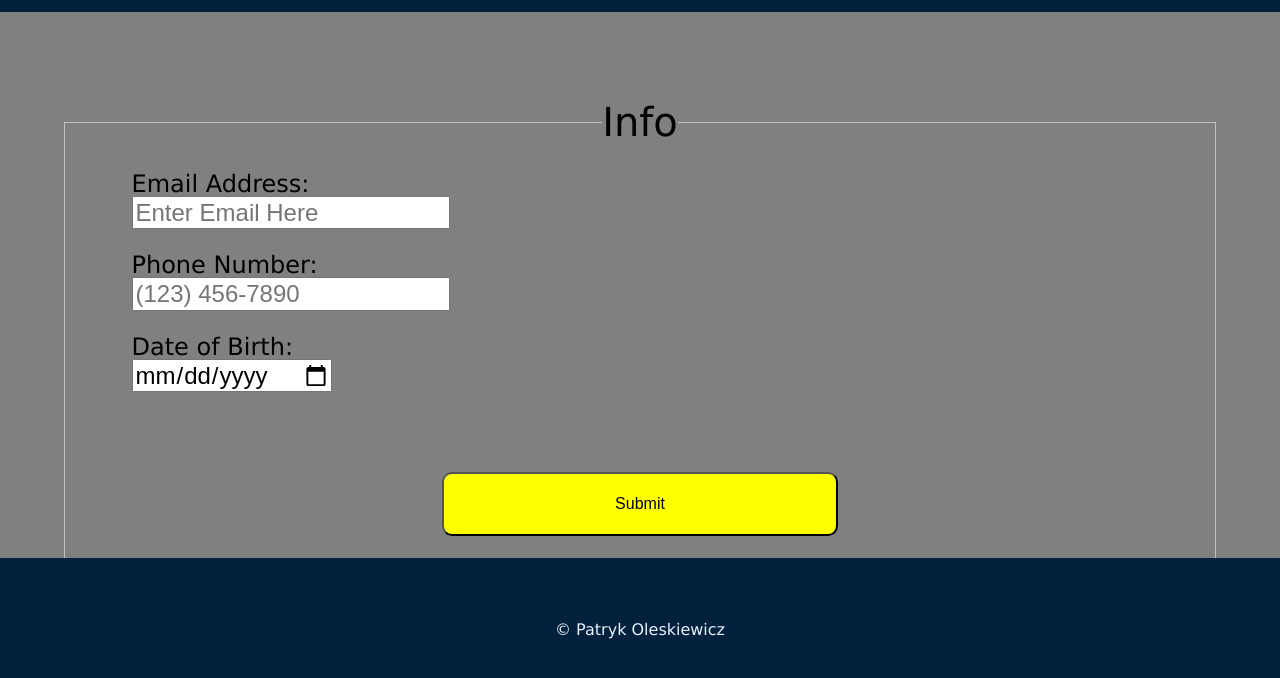
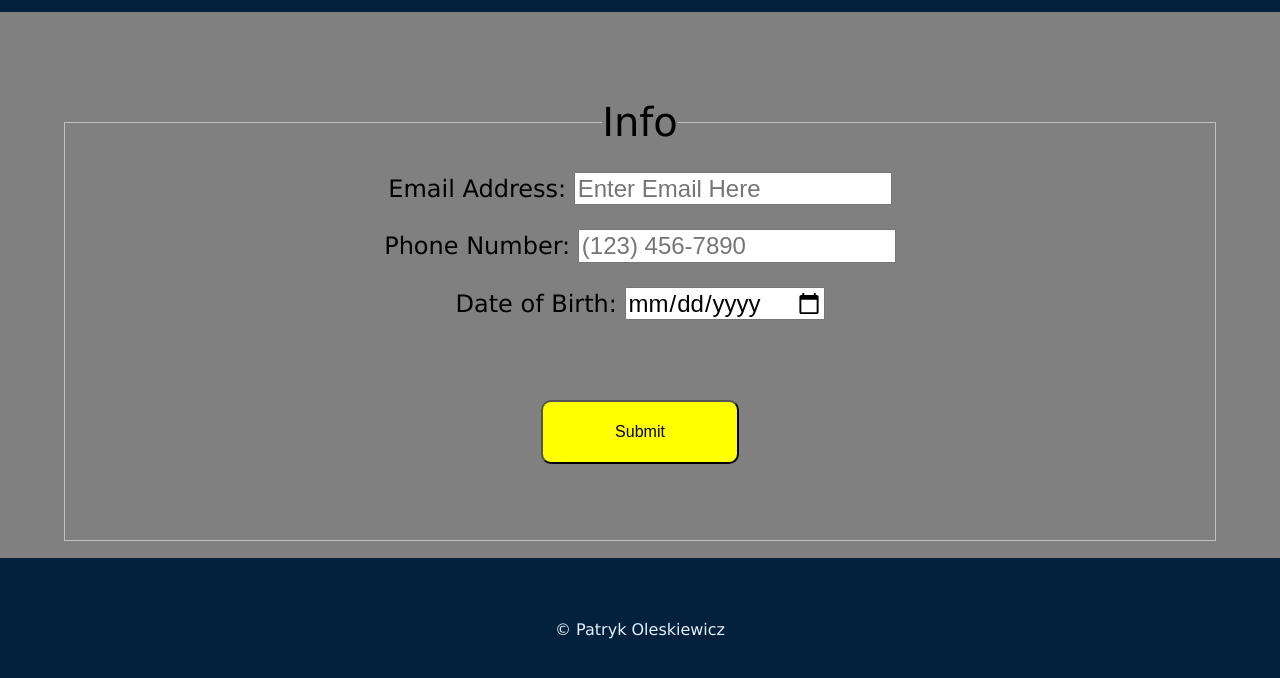
Before and after one commit to Patryk-O-Org/lab2, a plain HTML site: page index.html in a window 1280 px wide. Shown: the part 98-776 px from the top of the page. Drawn offline with Linux system fonts and the light colour scheme.

Commit message:
Update screen.css
Implemented mobile and desktop views

```diff
--- a/css/screen.css
+++ b/css/screen.css
@@ -75,3 +75,23 @@ footer{
 .footer{
     margin: 4em auto;
 }
+
+/* Mobile Tablet */
+@media screen and (min-width: 768px){
+    .general .label{
+        text-align: center;
+    }
+    .general label{
+        display: inline;
+    }
+    .general .button-container{
+        width: 75%;
+    }
+  }
+
+  /* Desktops */
+@media screen and (min-width: 1025px){
+    .general .button-container{
+        width: 50%;
+    }
+  }
```
